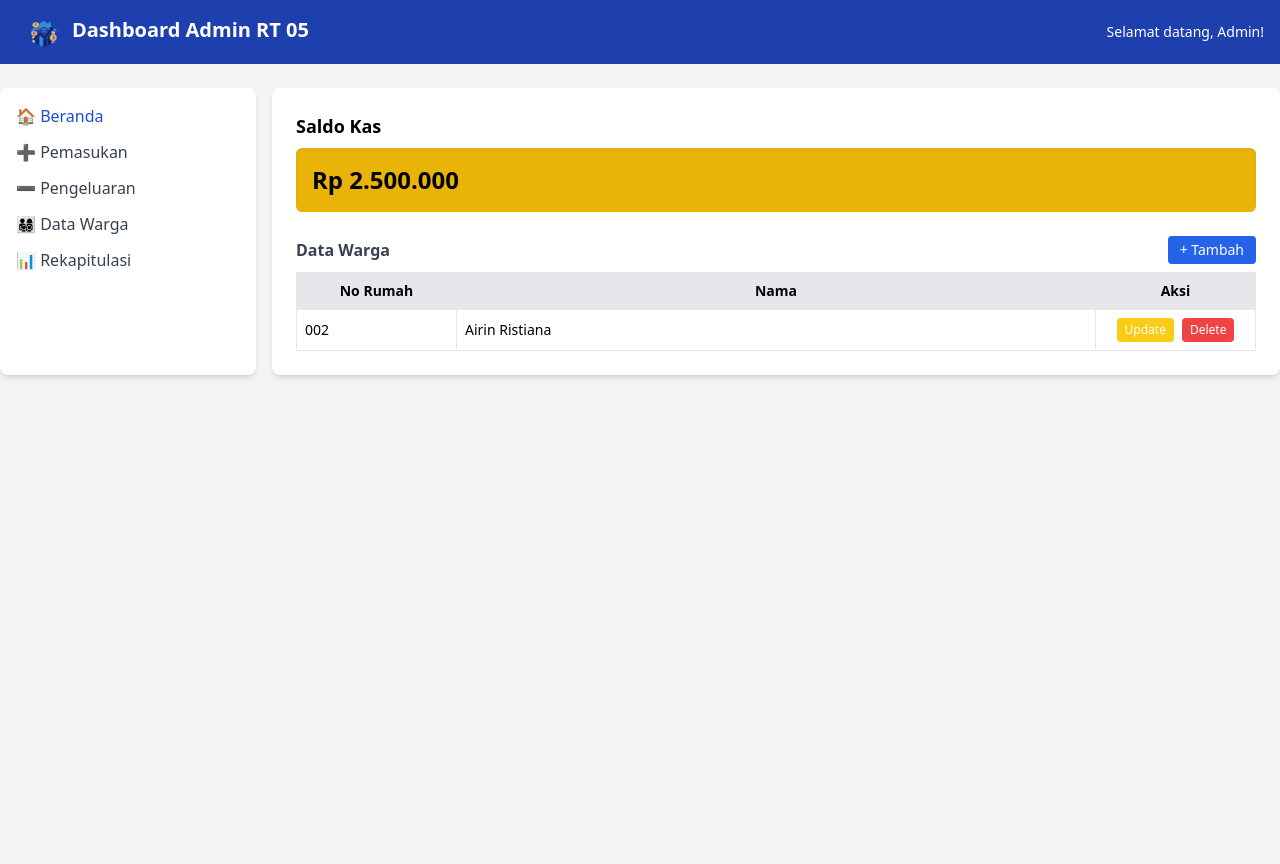
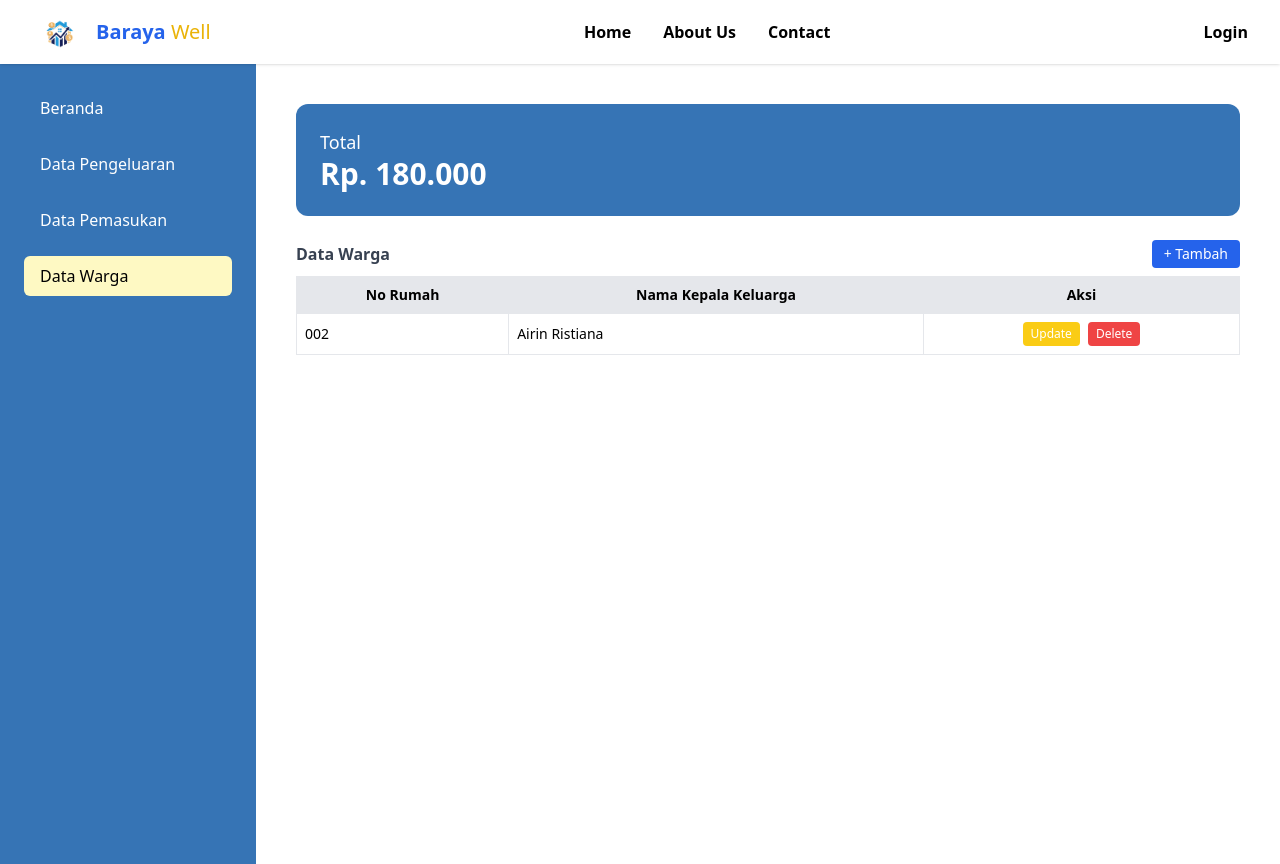
Before and after one commit to airinr/baraya-well, a PHP site: page /pages/ketua-rt/warga-rt.php in a window 1280 px wide. Before the commit the page ends 378 px from the top, so only its background shows below. Run offline with PHP 8.4, Linux system fonts and the light colour scheme; some libraries are stand-ins or nearby versions.

Commit message:
rt page revisi

```diff
--- a/layouts/saldo-rt.php
+++ b/layouts/saldo-rt.php
@@ -1,7 +1,5 @@
 <!-- Saldo -->
-      <div class="mb-6">
-        <h2 class="text-lg font-semibold mb-2">Saldo Kas</h2>
-        <div class="bg-yellow-500 p-4 rounded-md shadow-inner">
-          <p class="text-2xl font-bold">Rp 2.500.000</p>
-        </div>
-      </div>
+<div class="bg-[#3674B5] text-white p-6 rounded-xl">
+        <p class="text-lg">Total</p>
+        <p class="text-3xl font-bold">Rp. 180.000</p>
+</div>
--- a/layouts/sidebar-rt.php
+++ b/layouts/sidebar-rt.php
@@ -1,10 +1,20 @@
 <!-- Sidebar -->
-    <aside class="w-64 bg-white shadow-md p-4 rounded-lg mr-4">
-      <nav class="space-y-3">
-        <a href="beranda-rt.php" class="block text-blue-700 font-medium hover:underline">🏠 Beranda</a>
-        <a href="pemasukan-rt.php" class="block text-gray-700 hover:text-blue-600 hover:underline">➕ Pemasukan</a>
-        <a href="pengeluaran-rt.php" class="block text-gray-700 hover:text-blue-600 hover:underline">➖ Pengeluaran</a>
-        <a href="warga-rt.php" class="block text-gray-700 hover:text-blue-600 hover:underline">👨‍👩‍👧‍👦 Data Warga</a>
-        <a href="#" class="block text-gray-700 hover:text-blue-600 hover:underline">📊 Rekapitulasi</a>
-      </nav>
-    </aside>
+<aside class="w-64 bg-[#3674B5] text-white p-6 space-y-4" id="sidebar">
+  <a href="beranda-rt.php" class="menu-link hover:underline py-2 px-4 rounded-md block">Beranda</a>
+  <a href="pengeluaran-rt.php" class="menu-link hover:underline py-2 px-4 rounded-md block">Data Pengeluaran</a>
+  <a href="pemasukan-rt.php" class="menu-link hover:underline py-2 px-4 rounded-md block">Data Pemasukan</a>
+  <a href="warga-rt.php" class="menu-link hover:underline py-2 px-4 rounded-md block">Data Warga</a>
+</aside>
+
+<script>
+  const links = document.querySelectorAll(".menu-link");
+  const currentPath = window.location.pathname;
+
+  links.forEach(link => {
+    if (link.getAttribute("href") && currentPath.includes(link.getAttribute("href").split('/').pop())) {
+      link.classList.add("bg-yellow-100", "text-black", "font-medium");
+    } else {
+      link.classList.add("text-white");
+    }
+  });
+</script>
--- a/pages/ketua-rt/warga-rt.php
+++ b/pages/ketua-rt/warga-rt.php
@@ -2,25 +2,26 @@
 <html lang="id">
 
 <head>
-    <meta charset="UTF-8">
-    <meta name="viewport" content="width=device-width, initial-scale=1.0">
-    <title>Dashboard Admin RT</title>
+    <meta charset="UTF-8" />
+    <meta name="viewport" content="width=device-width, initial-scale=1.0" />
+    <title>Dashboard Baraya Well</title>
     <script src="https://cdn.tailwindcss.com"></script>
 </head>
 
-<body class="bg-gray-100 font-sans">
+<body class="bg-white font-sans">
 
-    <!-- Header -->
-    <?php include '../../layouts/header-rt.php' ?>
+    <!-- Navbar -->
+    <?php include '../../layouts/navbar.php' ?>
 
-    <!-- Main Layout -->
-    <div class="flex max-w-7xl mx-auto mt-6">
+    <main class="flex min-h-screen">
 
-        <!-- side bar -->
+        <!-- Sidebar -->
         <?php include '../../layouts/sidebar-rt.php' ?>
 
-        <!-- Konten -->
-        <main class="flex-1 bg-white p-6 rounded-lg shadow-md">
+        <!-- Konten Utama -->
+        <section class="flex-1 p-10 space-y-6">
+
+            <!-- Total Saldo -->
             <?php include '../../layouts/saldo-rt.php' ?>
 
             <!-- Tabel Pengeluaran -->
@@ -33,32 +34,34 @@
                     <table class="w-full border border-gray-200 text-sm">
                         <thead class="bg-gray-200">
                             <tr>
-                                <th class="p-2 border w-[160px]">No Rumah</th>
-                                <th class="p-2 border">Nama</th>
-                                <th class="p-2 border text-center w-[160px]">Aksi</th>
+                                <th class="p-2 border">No Rumah</th>
+                                <th class="p-2 border">Nama Kepala Keluarga</th>
+                                <th class="p-2 border">Aksi</th>
                             </tr>
                         </thead>
                         <tbody>
                             <tr>
                                 <td class="p-2 border">002</td>
                                 <td class="p-2 border">Airin Ristiana</td>
-                                <td class="p-2 border text-center">
+                                <td class="p-2 border">
                                     <div class="flex justify-center items-center space-x-2">
                                         <!-- Tombol Update -->
                                         <a href="#" class="bg-yellow-400 text-white px-2 py-1 rounded text-xs hover:bg-yellow-500">Update</a>
                                         <!-- Tombol Delete -->
                                         <a href="#" onclick="return confirm('Yakin ingin menghapus data ini?')" class="bg-red-500 text-white px-2 py-1 rounded text-xs hover:bg-red-600">Delete</a>
                                     </div>
+
                                 </td>
                             </tr>
+                            <!-- Tambahkan data lain di sini -->
                         </tbody>
-
                     </table>
                 </div>
             </div>
-        </main>
-    </div>
 
+
+        </section>
+    </main>
 </body>
 
 </html>
```
Also changed, not shown: pages/ketua-rt/beranda-rt.php (+19 -17 lines), pages/ketua-rt/pemasukan-rt.php (+16 -19 lines), pages/ketua-rt/pengeluaran-rt.php (+17 -15 lines).
